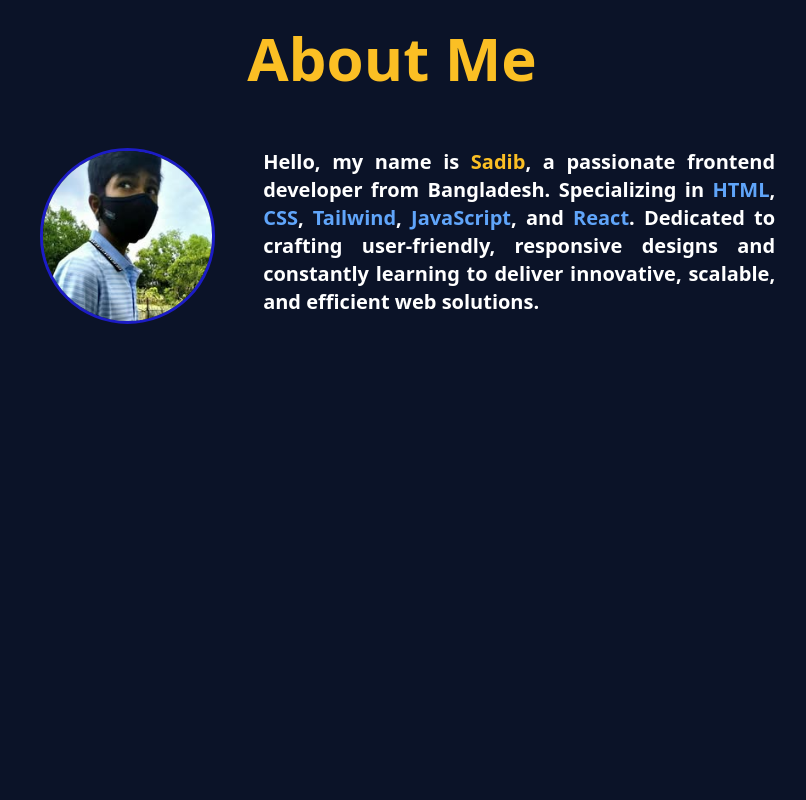
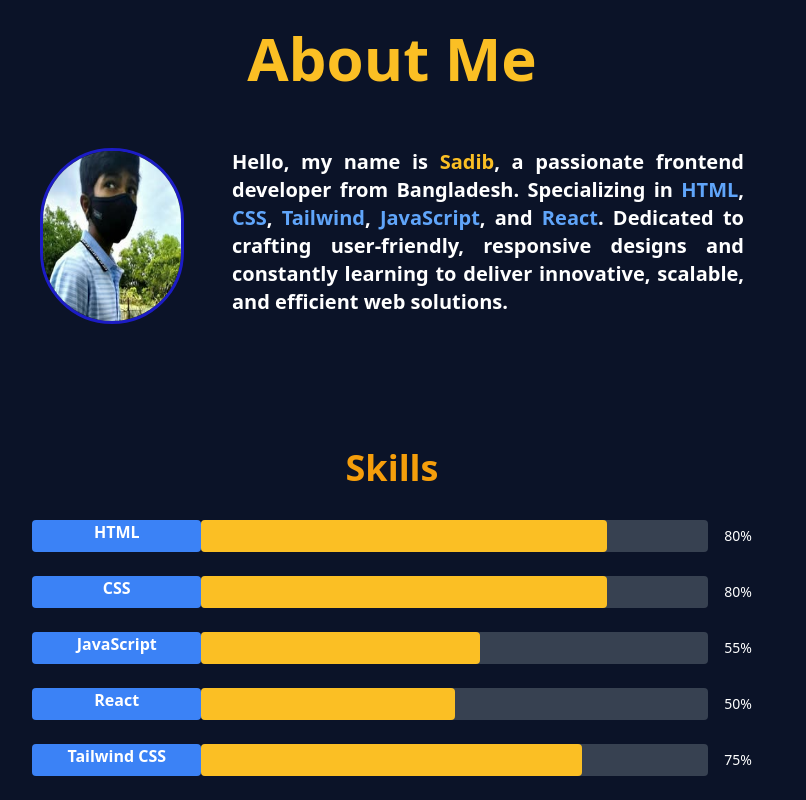
Before and after one commit to devnix-sadib/Dev-nix-sadib, a website: page index.html in a window 1280 px wide. Shown: the part 592-1392 px from the top of the page, without its empty margins (248-1054 px from the left). Before the commit the page ends 936 px from the top, so only its background shows below. Drawn offline with nearby package versions, Linux system fonts and the light colour scheme.

Commit message:
skill part done

```diff
--- a/index.html
+++ b/index.html
@@ -28,6 +28,12 @@
         .logo {
             border: 3px solid rgb(28, 28, 197);
         }
+
+        .skill-bar {
+            width: 0%;
+            background-color: #fbbf24; /* Yellow color */
+            transition: width 1.5s ease-in-out;
+        }
     </style>
 </head>
 
@@ -45,7 +51,6 @@
             <nav class="hidden lg:flex space-x-8 text-yellow-400 text-sm font-medium">
                 <a href="#home" class="hover:text-blue-600">HOME</a>
                 <a href="#about" class="hover:text-blue-600">ABOUT ME</a>
-                <a href="#features" class="hover:text-blue-600">FEATURES</a>
                 <a href="#skills" class="hover:text-blue-600">SKILLS</a>
                 <a href="#contact" class="hover:text-blue-600">CONTACT</a>
             </nav>
@@ -59,10 +64,9 @@
         </div>
 
         <!-- Mobile Navigation Links -->
-        <div id="mobileMenu" class="hidden bg-slate-700 text-white flex flex-col space-y-4 mt-4 p-4 lg:hidden">
+        <div id="mobileMenu" class="hidden bg-gray-900 text-white flex flex-col space-y-4 mt-4 p-4 lg:hidden">
             <a href="#home" class="hover:text-yellow-400">HOME</a>
             <a href="#about" class="hover:text-yellow-400">ABOUT ME</a>
-            <a href="#features" class="hover:text-yellow-400">FEATURES</a>
             <a href="#skills" class="hover:text-yellow-400">SKILLS</a>
             <a href="#contact" class="hover:text-yellow-400">CONTACT</a>
         </div>
@@ -70,32 +74,32 @@
 
     <!-- Home Section -->
     <div id="home">
-        <div class="flex py-44">
-            <div class="px-20">
-                <p class="salam text-blue-400 text-3xl font-bold">Assalamualaikum. I am</p>
-                <h1 class="text-7xl font-bold text-blue-500">Mohammed <span class="text-yellow-400">Sadib</span></h1>
-                <p class="text-gray-400 text-2xl mt-2">Passionate Frontend Developer</p>
-                <p class="text-yellow-400 text-4xl mt-4">My motto is,</p>
+        <div class="flex py-44 px-4 md:px-20">
+            <div class="px-4 md:px-20 text-center md:text-left">
+                <p class="text-blue-400 text-2xl md:text-3xl font-bold">Assalamualaikum. I am</p>
+                <h1 class="text-4xl md:text-7xl font-bold text-blue-500">Mohammed <span class="text-yellow-400">Sadib</span></h1>
+                <p class="text-gray-400 text-xl md:text-2xl mt-2">Passionate Frontend Developer</p>
+                <p class="text-yellow-400 text-2xl md:text-4xl mt-4">My motto is,</p>
                 <div class="mt-4">
-                    <span id="animation" class="font-bold text-xl md:text-xl lg:text-5xl text-yellow-400"></span>
+                    <span id="animation" class="font-bold text-lg md:text-5xl text-yellow-400"></span>
                 </div>
             </div>
         </div>
     </div>
 
     <!-- About Section -->
-     <div class="text-center text-yellow-400 font-bold  pb-10">
-        <h1 class="text-6xl ">About Me</h1>
-     </div>
-    <div id="about" class="flex text-white space-x-12 pl-72 py-5">
+    <div class="text-center text-yellow-400 font-bold pb-10">
+        <h1 class="text-4xl md:text-6xl">About Me</h1>
+    </div>
+    <div id="about" class="flex flex-col md:flex-row text-white space-y-6 md:space-y-0 md:space-x-12 px-6 md:px-72 py-5">
         <!-- Profile Image -->
-        <div>
-            <img src="img/me.jpg" alt="Profile Picture" class=" logo h-44 w-4h-44 rounded-full ">
+        <div class="order-1 md:order-1 mb-6 md:mb-0 flex justify-center">
+            <img src="img/me.jpg" alt="Profile Picture" class="logo h-44 w-44 rounded-full">
         </div>
 
         <!-- About Text -->
-        <div class="font-bold leading-relaxed text-justify max-w-lg">
-            <p class="font-bold text-white text-xl">
+        <div class="order-2 md:order-2 font-bold leading-relaxed text-justify max-w-lg">
+            <p class="font-bold text-white text-lg md:text-xl">
                 Hello, my name is <span class="font-bold text-yellow-400">Sadib</span>, a passionate frontend developer from Bangladesh.
                 Specializing in <span class="font-bold text-blue-400">HTML</span>, <span class="font-bold text-blue-400">CSS</span>, <span class="font-bold text-blue-400">Tailwind</span>, <span class="font-bold text-blue-400">JavaScript</span>, and <span class="font-bold text-blue-400">React</span>.
                 Dedicated to crafting user-friendly, responsive designs and constantly learning to deliver innovative, scalable, and efficient web solutions.
@@ -103,8 +107,47 @@
         </div>
     </div>
 
-
-
+    <!-- Skills Section -->
+    <div id="skills" class="max-w-3xl mx-auto p-6 mt-20">
+        <h1 class="text-4xl font-bold text-yellow-500 text-center mb-8">Skills</h1>
+        <div class="space-y-6">
+            <div class="flex items-center">
+                <span class="w-1/4 h-8 font-semibold text-white bg-blue-500 rounded text-center px-1">HTML</span>
+                <div class="w-3/4 h-8 rounded bg-gray-700">
+                    <div class="skill-bar h-8 rounded" data-width="80%"></div>
+                </div>
+                <span class="ml-4 text-sm">80%</span>
+            </div>
+            <div class="flex items-center">
+                <span class="w-1/4 h-8 font-semibold text-white bg-blue-500 rounded text-center px-1">CSS</span>
+                <div class="w-3/4 h-8 rounded bg-gray-700">
+                    <div class="skill-bar h-8 rounded" data-width="80%"></div>
+                </div>
+                <span class="ml-4 text-sm">80%</span>
+            </div>
+            <div class="flex items-center">
+                <span class="w-1/4 h-8 font-semibold text-white bg-blue-500 rounded text-center px-1">JavaScript</span>
+                <div class="w-3/4 h-8 rounded bg-gray-700">
+                    <div class="skill-bar h-8 rounded" data-width="55%"></div>
+                </div>
+                <span class="ml-4 text-sm">55%</span>
+            </div>
+            <div class="flex items-center">
+                <span class="w-1/4 h-8 font-semibold text-white bg-blue-500 rounded text-center px-1">React</span>
+                <div class="w-3/4 h-8 rounded bg-gray-700">
+                    <div class="skill-bar h-8 rounded" data-width="50%"></div>
+                </div>
+                <span class="ml-4 text-sm">50%</span>
+            </div>
+            <div class="flex items-center">
+                <span class="w-1/4 h-8 font-semibold text-white bg-blue-500 rounded text-center px-1">Tailwind CSS</span>
+                <div class="w-3/4 h-8 rounded bg-gray-700">
+                    <div class="skill-bar h-8 rounded" data-width="75%"></div>
+                </div>
+                <span class="ml-4 text-sm">75%</span>
+            </div>
+        </div>
+    </div>
 
     <script>
         const menuButton = document.getElementById('menuButton');
@@ -139,6 +182,23 @@
             showCursor: true,
             cursorChar: '|',
         });
+
+        // Animate skill bars when the skills section is visible
+        const skillBars = document.querySelectorAll('.skill-bar');
+        const skillsSection = document.getElementById('skills');
+
+        const observer = new IntersectionObserver((entries) => {
+            entries.forEach(entry => {
+                if (entry.isIntersecting) {
+                    skillBars.forEach(bar => {
+                        const width = bar.getAttribute('data-width');
+                        bar.style.width = width;
+                    });
+                }
+            });
+        }, { threshold: 0.5 });
+
+        observer.observe(skillsSection);
     </script>
 </body>
 
```
